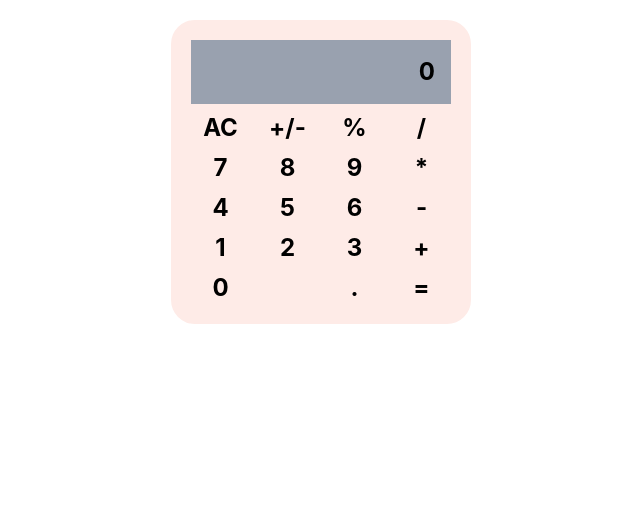
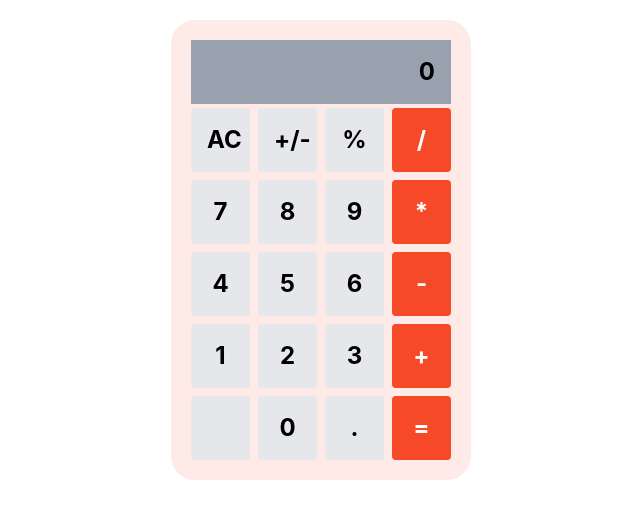
Before and after one commit to DIVINEakisa/Calculator_App, a React (Vite) app in the folder calculator/: page / in a window 1280 px wide. Shown: the top 518 px of the page, without its empty margins (319-959 px from the left). Built offline with nearby package versions, Linux system fonts and the light colour scheme.

Commit message:
perf:improve performance

```diff
--- a/calculator/src/Components/Calculator.tsx
+++ b/calculator/src/Components/Calculator.tsx
@@ -73,21 +73,31 @@ export default function Calculator() {
     "2",
     "3",
     "+",
+    " ",
     "0",
-    "",
     ".",
     "=",
   ];
+  const operators = ["/", "*", "-", "+", "="];
+
   const buttonElements = buttons.map((button, index) => {
+    const isOperator = operators.includes(button);
+
     return (
-      <button key={index} onClick={() => handleClick(button)}>
+      <button
+        key={index}
+        onClick={() => handleClick(button)}
+        className={`p-4 rounded ${
+          isOperator ? "bg-[#f54927] text-white" : "bg-gray-200"
+        }`}
+      >
         {button}
       </button>
     );
   });
   return (
     <main className="bg-[#feebe7] rounded-3xl p-5 w-[300px] mx-auto mt-5 font-bold text-2xl">
-      <div className="bg-gray-400 col-span-4 p-4 mb-2 text-right">
+      <div className="bg-gray-400 p-4 mb-1 text-right">
         {state !== 0 ? state : num2 || num1 || 0}
       </div>
 
```
